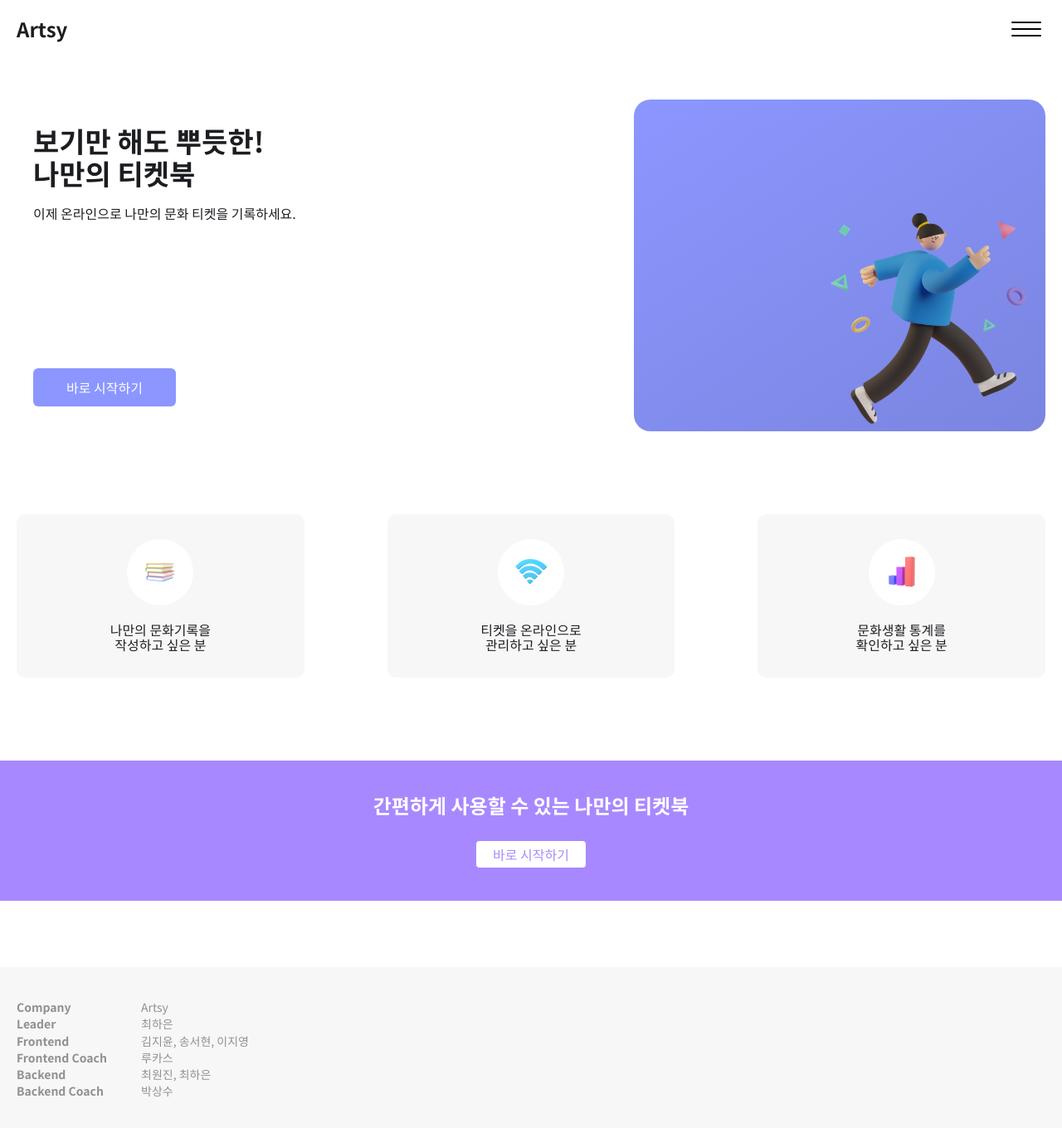
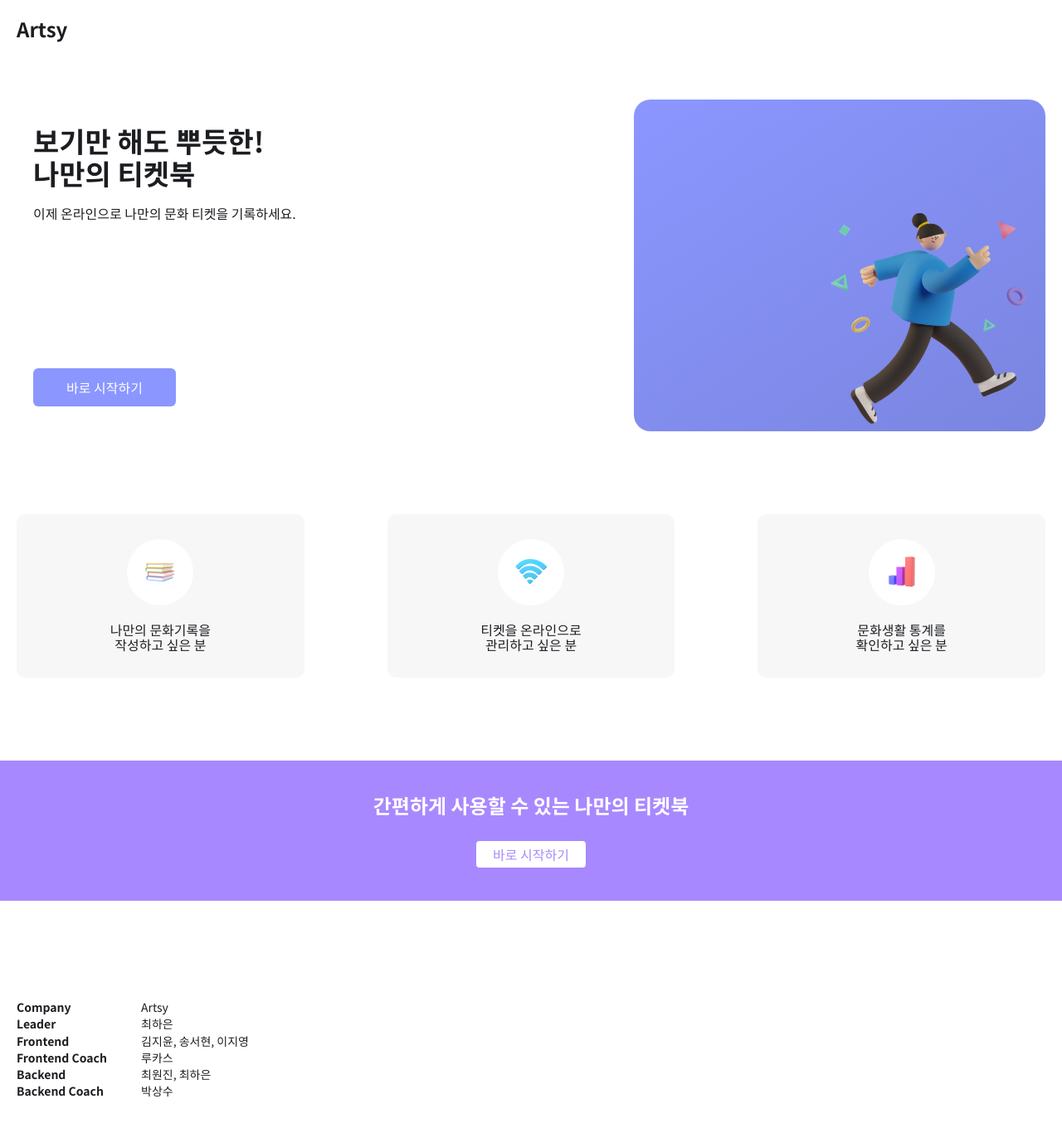
Before and after one commit to seohyun-song/Artsy, a React (Vite) app: page / in a window 1280 px wide. Shown: the top 1360 px of the page at 83% size. Built offline with nearby package versions, Linux system fonts and the light colour scheme; no server answers.

Commit message:
Feat: 공통 컴포넌트에 theme 적용

```diff
--- a/src/components/@common/Button/Button.styles.js
+++ b/src/components/@common/Button/Button.styles.js
@@ -79,7 +79,7 @@ const StyledButton = styled.button`
     ${({ $style }) =>
         $style &&
         css`
-            background-color: #fff;
+            background-color: ${({ theme }) => theme.colors.background3};
             border: 2px solid ${({ $color }) => $color};
             color: ${({ $color }) => $color};
         `}
--- a/src/components/@common/Footer/Footer.styles.js
+++ b/src/components/@common/Footer/Footer.styles.js
@@ -1,7 +1,7 @@
 import styled from 'styled-components';
 
 const StyledFooter = styled.footer`
-    background-color: #f7f7f7;
+    background-color: ${({ theme }) => theme.colors.background5};
 `;
 
 const StyledFooterInner = styled.div`
@@ -13,7 +13,7 @@ const StyledFooterInner = styled.div`
 
 const StyledProjectInfo = styled.ul`
     font-size: ${({ theme }) => theme.fontSizes.text};
-    color: #909090;
+    color: ${({ theme }) => theme.colors.font5};
 
     > li {
         display: flex;
--- a/src/components/@common/Header/Header.styles.js
+++ b/src/components/@common/Header/Header.styles.js
@@ -12,7 +12,7 @@ const StyledHeader = styled.header`
 
     ${({ theme }) => theme.media.labtop} {
         height: 7rem;
-        background-color: #fff;
+        background-color: ${({ theme }) => theme.colors.background1};
     }
 `;
 
--- a/src/components/@common/Input/Input.styles.js
+++ b/src/components/@common/Input/Input.styles.js
@@ -23,20 +23,21 @@ const StyledInput = styled.input`
     width: ${(props) => props.$inputWidth};
     height: 54px;
     font-size: ${({ theme }) => theme.fontSizes.body};
-    color: ${({ theme }) => theme.colors.black};
+    color: ${({ theme }) => theme.colors.font1};
     padding: 8px 22px;
     margin-bottom: 4px;
+    background-color: ${({ theme }) => theme.colors.background3};
     border-radius: ${({ theme, $rounded }) => ($rounded ? theme.borderRadius.large : '0')};
     border: none;
-    border-bottom: 2px solid #c5c5c5;
-    ${({ $rounded }) => $rounded && 'border: 2px solid #c5c5c5;'};
+    border-bottom: 2px solid ${({ theme }) => theme.colors.border2};
+    ${({ $rounded, theme }) => $rounded && `border: 2px solid ${theme.colors.border2};`};
     ${({ $valid }) => !$valid && 'border-color: #ff624d'};
 
     &:read-only {
         color: #fff;
         background-color: ${({ theme }) => theme.colors.point1};
-        border-color: #909090;
-        opacity: 0.6;
+        border-color: ${({ theme }) => theme.colors.border2};
+        opacity: 0.7;
     }
     &::-webkit-inner-spin-button,
     &::-webkit-outer-spin-button {
@@ -52,6 +53,10 @@ const StyledInput = styled.input`
         box-shadow: 0 0 0px 1000px #fff inset;
         transition: background-color 5000s ease-in-out 0s;
     }
+    &::placeholder {
+        color: ${({ theme }) => theme.colors.font7};
+        opacity: 1;
+    }
 `;
 
 const StyledErrorMessage = styled.span`
--- a/src/components/@common/SideBar/SideBar.jsx
+++ b/src/components/@common/SideBar/SideBar.jsx
@@ -52,7 +52,7 @@ const SideBar = () => {
                             <S.NavbarItemLink to="/mypage">마이페이지</S.NavbarItemLink>
                         </S.NavbarItem>
                     </S.Navbar>
-                    <button onClick={toggleDarkMode}>{darkMode ? '다크 모드' : '일반 모드'}</button>
+                    <button onClick={toggleDarkMode}>{!darkMode ? '다크 모드' : '일반 모드'}</button>
                     <S.LogoutButton color={'#fff'} size={'large'} onClick={handleClickAuthBtn} $open={isToggle}>
                         {isLogin ? '로그아웃' : '로그인'}
                     </S.LogoutButton>
--- a/src/components/@common/SideBar/SideBar.styles.js
+++ b/src/components/@common/SideBar/SideBar.styles.js
@@ -15,7 +15,7 @@ const NavBarContainer = styled.div`
     transform: translateX(100%);
 
     transition: transform 0.5s ease-in-out;
-    background-color: #fff;
+    background-color: ${({ theme }) => theme.colors.background3};
     ${({ $open }) =>
         $open &&
         css`
@@ -58,21 +58,22 @@ const Navbar = styled.ul`
 `;
 const NavbarItem = styled.li`
     width: 100%;
-    text-align: left;
     font-size: 1.6rem;
     margin-bottom: 3rem;
     ${({ theme }) => theme.media.tablet} {
         font-size: 1.8rem;
     }
-    ${({ theme }) => theme.media.labtop} {
-        text-align: center;
-    }
 `;
 
 const NavbarItemLink = styled(Link)`
     display: flex;
+    justify-content: flex-start;
     &:hover {
         color: ${({ theme }) => theme.colors.point1};
+    }
+    ${({ theme }) => theme.media.labtop} {
+        text-align: center;
+        justify-content: center;
     }
 `;
 const LogoutButton = styled(Button)`
@@ -81,7 +82,8 @@ const LogoutButton = styled(Button)`
     margin-bottom: 20px;
     align-self: center;
     border: 1px solid ${({ theme }) => theme.colors.black};
-    color: ${({ theme }) => theme.colors.black};
+    background-color: ${({ theme }) => theme.colors.background4};
+    color: ${({ theme }) => theme.colors.font2};
     ${({ theme }) => theme.media.tablet} {
         font-size: 1.8rem;
     }
--- a/src/components/@common/Toast/Toast.styles.js
+++ b/src/components/@common/Toast/Toast.styles.js
@@ -12,8 +12,8 @@ const StyledToast = styled.div`
     border-radius: ${({ theme }) => theme.borderRadius.large};
     text-align: center;
     font-size: ${({ theme }) => theme.fontSizes.text};
-    color: #fff;
-    background-color: ${({ theme }) => theme.colors.black};
+    color: ${({ theme }) => theme.colors.font8};
+    background-color: ${({ theme }) => theme.colors.background9};
     box-shadow: 0px 1px 10px 3px rgba(0, 0, 0, 0.02);
 
     ${({ theme }) => theme.media.tablet} {
--- a/src/components/@common/ToggleButton/ToggleButton.styles.js
+++ b/src/components/@common/ToggleButton/ToggleButton.styles.js
@@ -27,7 +27,7 @@ const ToggleButton = styled.div`
 `;
 const ButtonBar = styled.span`
     display: block;
-    background-color: black;
+    background-color: ${({ theme }) => theme.colors.font1};
     width: 30px;
     height: 2px;
     border-radius: 3px;
```
